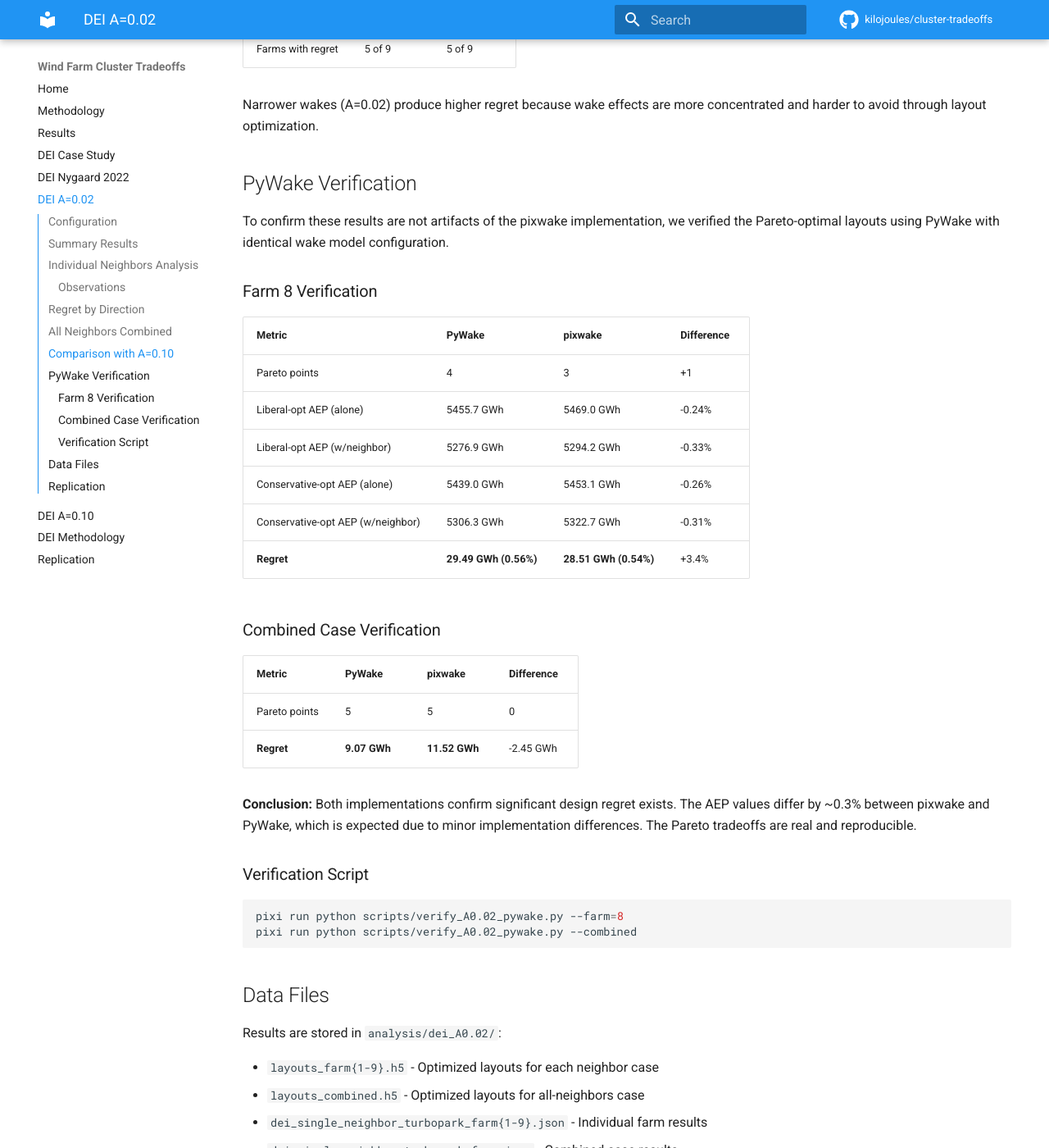
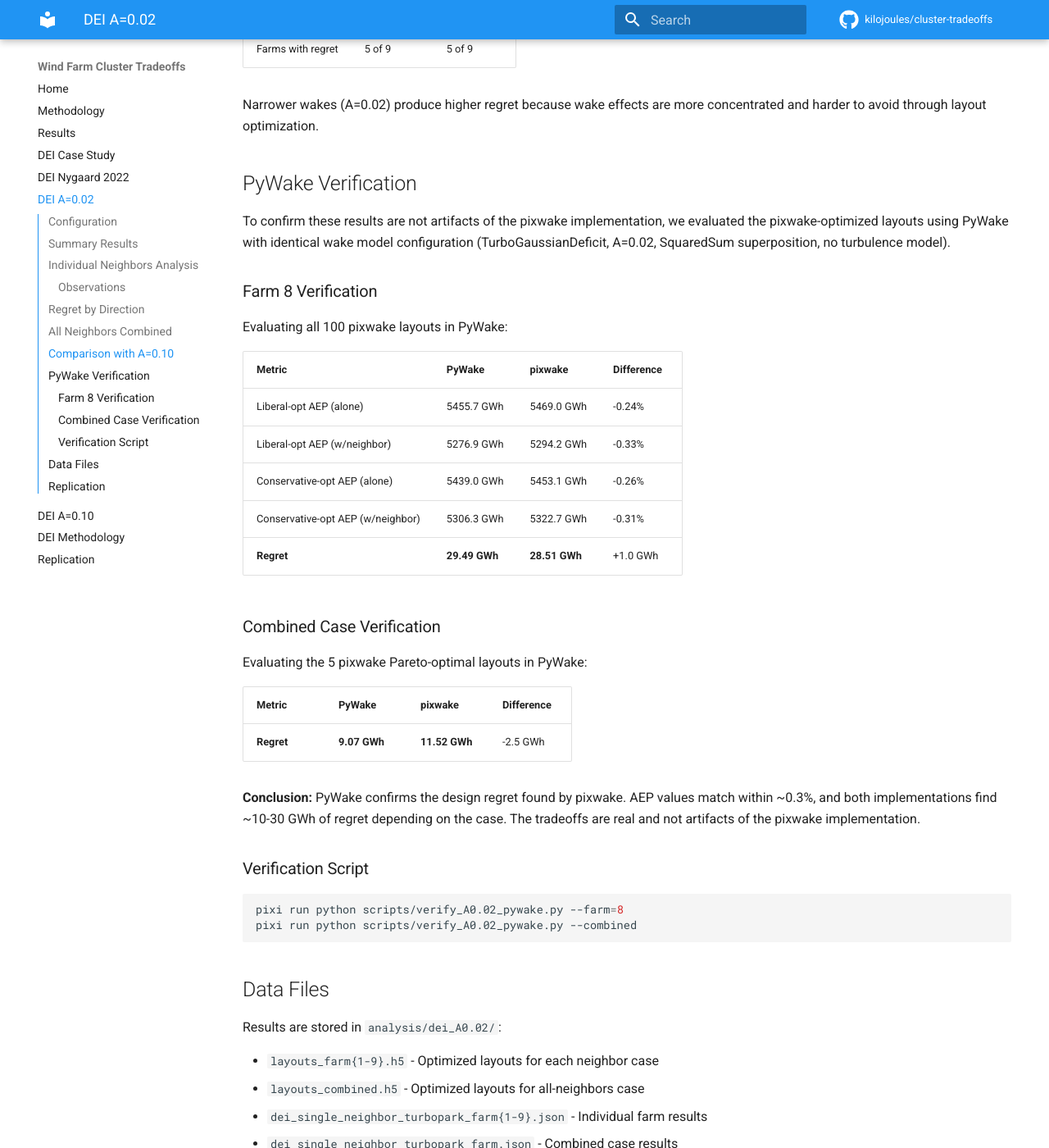
Before and after one commit to kilojoules/cluster-tradeoffs, an MkDocs documentation site: the page built from docs/dei-A0.02.md, in a window 1280 px wide and 1400 px high, scrolled down 5144 px. Shown: the whole window at 82% size. Built offline with MkDocs 1.6.1 and Material for MkDocs 9.7.7, drawn with Linux system fonts in a browser that asks for light colours; comment, search, counter and statistics services are not loaded.

Commit message:
docs: clarify PyWake verification evaluates layouts, not re-optimizes
Remove misleading Pareto point count comparison between PyWake and pixwake.
We only evaluated the pixwake-optimized layouts in PyWake to verify AEP
values, not re-optimized to find new Pareto points.

Co-Authored-By: Claude Opus 4.5 <noreply@anthropic.com>

```diff
--- a/docs/dei-A0.02.md
+++ b/docs/dei-A0.02.md
@@ -80,27 +80,29 @@ Narrower wakes (A=0.02) produce higher regret because wake effects are more conc
 
 ## PyWake Verification
 
-To confirm these results are not artifacts of the pixwake implementation, we verified the Pareto-optimal layouts using PyWake with identical wake model configuration.
+To confirm these results are not artifacts of the pixwake implementation, we evaluated the pixwake-optimized layouts using PyWake with identical wake model configuration (TurboGaussianDeficit, A=0.02, SquaredSum superposition, no turbulence model).
 
 ### Farm 8 Verification
 
+Evaluating all 100 pixwake layouts in PyWake:
+
 | Metric | PyWake | pixwake | Difference |
 |--------|--------|---------|------------|
-| Pareto points | 4 | 3 | +1 |
 | Liberal-opt AEP (alone) | 5455.7 GWh | 5469.0 GWh | -0.24% |
 | Liberal-opt AEP (w/neighbor) | 5276.9 GWh | 5294.2 GWh | -0.33% |
 | Conservative-opt AEP (alone) | 5439.0 GWh | 5453.1 GWh | -0.26% |
 | Conservative-opt AEP (w/neighbor) | 5306.3 GWh | 5322.7 GWh | -0.31% |
-| **Regret** | **29.49 GWh (0.56%)** | **28.51 GWh (0.54%)** | +3.4% |
+| **Regret** | **29.49 GWh** | **28.51 GWh** | +1.0 GWh |
 
 ### Combined Case Verification
 
+Evaluating the 5 pixwake Pareto-optimal layouts in PyWake:
+
 | Metric | PyWake | pixwake | Difference |
 |--------|--------|---------|------------|
-| Pareto points | 5 | 5 | 0 |
-| **Regret** | **9.07 GWh** | **11.52 GWh** | -2.45 GWh |
+| **Regret** | **9.07 GWh** | **11.52 GWh** | -2.5 GWh |
 
-**Conclusion:** Both implementations confirm significant design regret exists. The AEP values differ by ~0.3% between pixwake and PyWake, which is expected due to minor implementation differences. The Pareto tradeoffs are real and reproducible.
+**Conclusion:** PyWake confirms the design regret found by pixwake. AEP values match within ~0.3%, and both implementations find ~10-30 GWh of regret depending on the case. The tradeoffs are real and not artifacts of the pixwake implementation.
 
 ### Verification Script
 
```
